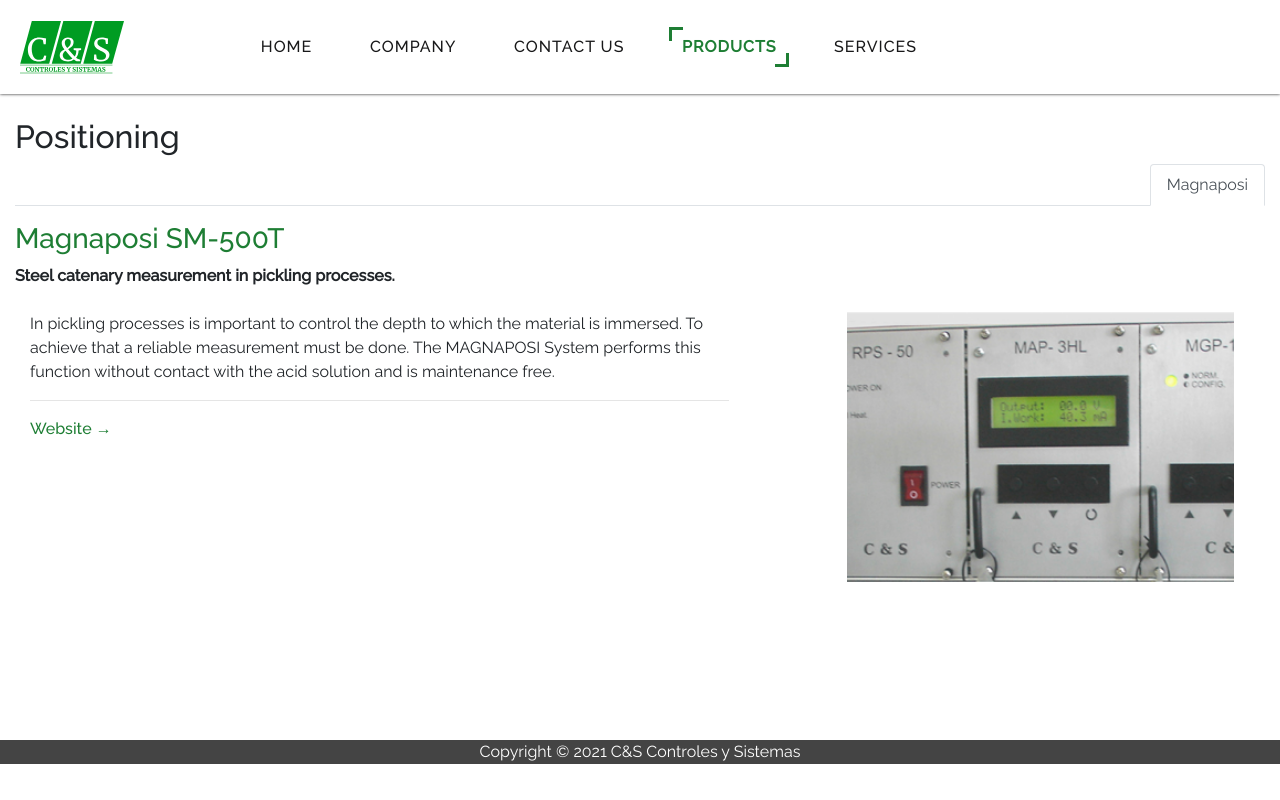
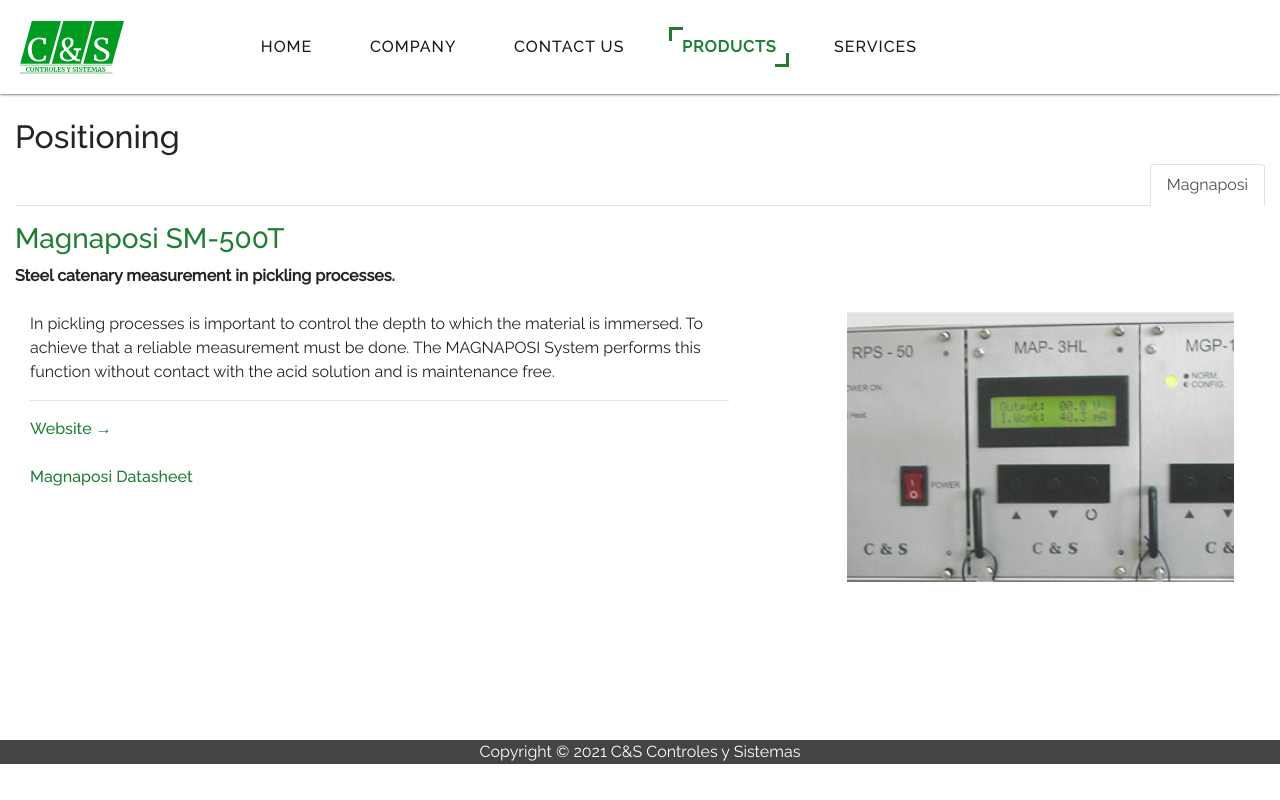
Before and after one commit to luciapuccini/cyselectronics, a React (Create React App) app: page /products/positioning in a window 1280 px wide. Built offline with nearby package versions, Linux system fonts and the light colour scheme.

Commit message:
add magnaposi brochure

```diff
--- a/src/routes/Product.tsx
+++ b/src/routes/Product.tsx
@@ -11,7 +11,7 @@
 
 const Product: React.FC<Props> = ({ product }) => {
   // @ts-ignore
-  const {complete_title,title,description,image,detail} = getProduct(product);
+  const { complete_title, title, description, image, detail } = getProduct(product);
   const isMagnaposi = product === 'magnaposi';
 
   return (
@@ -25,9 +25,14 @@
           {description}
           {isMagnaposi && (
             <div>
-<hr/>
+              <hr />
               <ProductLink href="https://magnaposi.com">
                 Website &rarr;{' '}
+              </ProductLink>
+              <br />
+              <br />
+              <ProductLink href="assets/Magnaposi_datasheet_3.02.pdf" download="Magnaposi_Datasheet">
+                Magnaposi Datasheet
               </ProductLink>
             </div>
           )}
```
Also changed, not shown: 1 other file (tests, documents, lock files or other folders).
